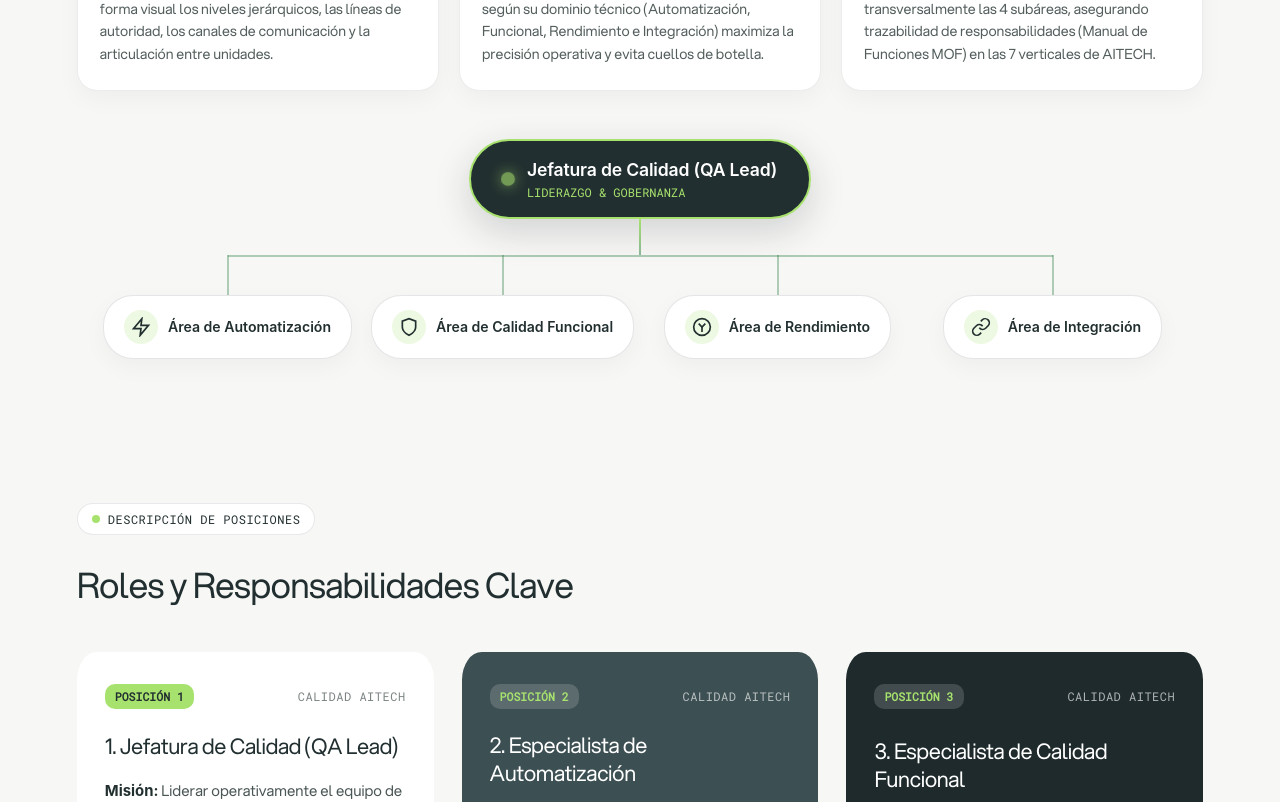
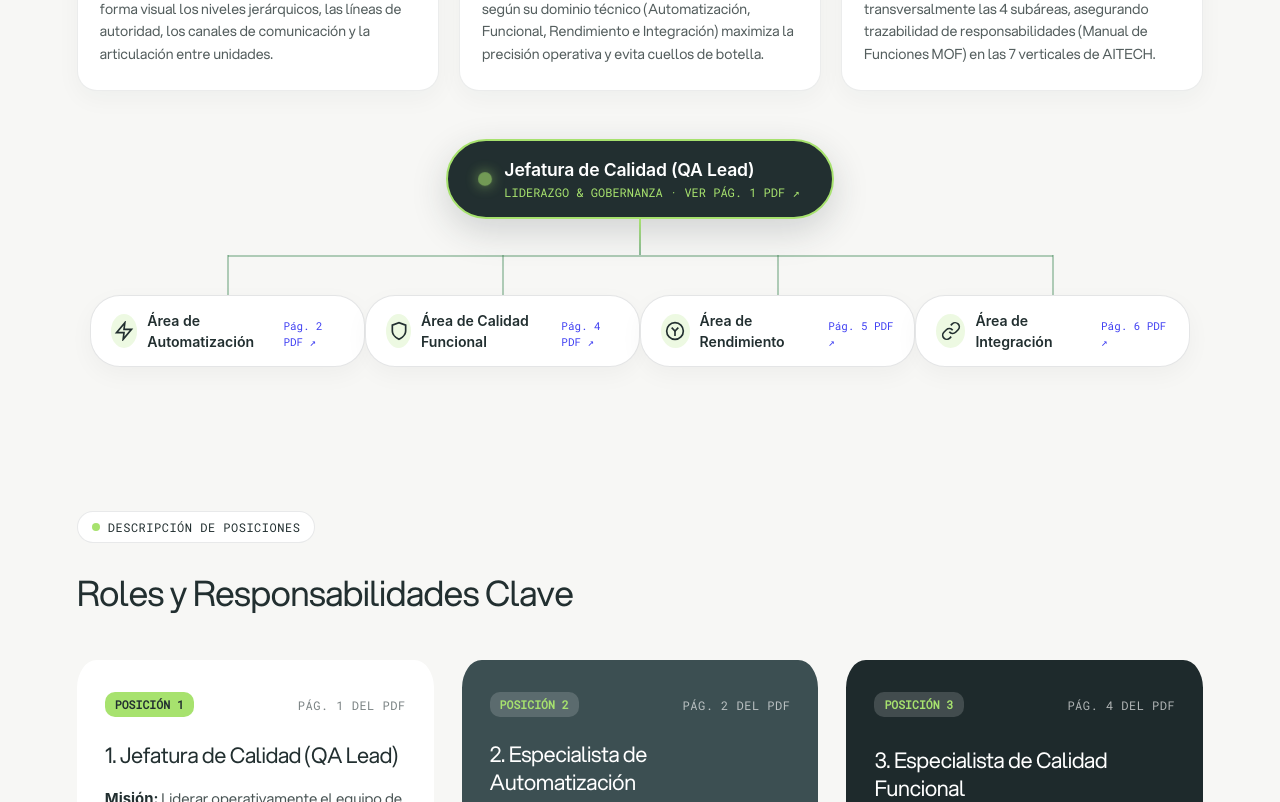
Before and after one commit to chriscc27/dinastia_arias, a React (Vite) app: page / in a window 1280 px wide. Shown: the part 11198-12000 px from the top of the page. Built offline with nearby package versions, Linux system fonts and the light colour scheme; a web font is replaced by a local one.

Commit message:
feat(org): link organigram nodes and position cards to exact PDF pages

```diff
--- a/src/components/OrgChartSection.jsx
+++ b/src/components/OrgChartSection.jsx
@@ -96,17 +96,22 @@ export default function OrgChartSection() {
       <div className="org-interactive-wrapper">
         {/* Nodo Raíz (Jefatura) */}
         <div className="org-root-node-container">
-          <div
+          <a
+            href={positions[0].pdfUrl}
+            target="_blank"
+            rel="noopener noreferrer"
             className={`org-lead-card ${activeArea === 1 ? 'is-active' : ''}`}
             onMouseEnter={() => setActiveArea(1)}
             onMouseLeave={() => setActiveArea(null)}
+            style={{ textDecoration: 'none', cursor: 'pointer' }}
+            title="Abrir descripción de Jefatura de Calidad en el PDF (Página 1)"
           >
             <span className="lead-pulse-dot" />
             <div className="lead-text-group">
               <span className="lead-role">Jefatura de Calidad (QA Lead)</span>
-              <span className="lead-tag">Liderazgo & Gobernanza</span>
+              <span className="lead-tag">Liderazgo & Gobernanza · Ver Pág. 1 PDF ↗</span>
             </div>
-          </div>
+          </a>
           <div className="org-root-stem-line" />
         </div>
 
@@ -122,18 +127,35 @@ export default function OrgChartSection() {
               : 'line-middle';
 
             const isActive = activeArea === area.positionId;
+            const matchedPosition = positions.find((p) => p.id === area.positionId);
 
             return (
               <div className="org-branch-col" key={area.id}>
                 <div className={`org-line-connector ${connectorClass} ${isActive ? 'active-line' : ''}`} />
-                <div
+                <a
+                  href={matchedPosition ? matchedPosition.pdfUrl : '#'}
+                  target="_blank"
+                  rel="noopener noreferrer"
                   className={`org-child-card ${isActive ? 'is-active' : ''}`}
                   onMouseEnter={() => setActiveArea(area.positionId)}
                   onMouseLeave={() => setActiveArea(null)}
+                  style={{ textDecoration: 'none', cursor: 'pointer' }}
+                  title={`Abrir ${area.name} en el PDF (Página ${matchedPosition?.pdfPage || 1})`}
                 >
                   <div className="child-icon-box">{area.icon}</div>
                   <span className="child-name-text">{area.name}</span>
-                </div>
+                  <span
+                    style={{
+                      display: 'block',
+                      marginTop: '6px',
+                      fontSize: '0.68rem',
+                      fontFamily: 'var(--font-mono)',
+                      opacity: 0.75,
+                    }}
+                  >
+                    Pág. {matchedPosition?.pdfPage} PDF ↗
+                  </span>
+                </a>
               </div>
             );
           })}
@@ -172,7 +194,7 @@ export default function OrgChartSection() {
                     <span className="card-meta-badge">
                       POSICIÓN {pos.id}
                     </span>
-                    <span className="meta-date">CALIDAD AITECH</span>
+                    <span className="meta-date">PÁG. {pos.pdfPage} DEL PDF</span>
                   </div>
 
                   <h4 className="pos-title">{pos.title}</h4>
@@ -187,7 +209,7 @@ export default function OrgChartSection() {
 
                   {/* Texto de Acción "VER MÁS DETALLES" */}
                   <div className="cutout-action-row">
-                    <span className="cutout-link-text">VER MÁS DETALLES</span>
+                    <span className="cutout-link-text">IR A PÁGINA {pos.pdfPage} DEL PDF</span>
                   </div>
                 </div>
               </a>
@@ -198,7 +220,7 @@ export default function OrgChartSection() {
                 target="_blank"
                 rel="noopener noreferrer"
                 className="cutout-pocket-arrow-btn"
-                aria-label={`Ver más detalles de ${pos.title}`}
+                aria-label={`Ver más detalles de ${pos.title} en la página ${pos.pdfPage} del PDF`}
               >
                 <svg width="14" height="14" viewBox="0 0 10 10" fill="none">
                   <path fill="currentColor" d="M7.703 5.8H.398V4.6h7.305l-3.36-3.36.855-.84 4.8 4.8-4.8 4.8-.855-.84 3.36-3.36Z" />
--- a/src/data/positionsData.js
+++ b/src/data/positionsData.js
@@ -5,7 +5,8 @@ export const positions = [
     mision: 'Liderar operativamente el equipo de QA, traduciendo la estrategia de calidad en planes concretos y asegurando coordinación total.',
     funciones: 'Distribuir tareas, dar seguimiento a KPIs, aprobar planes de prueba, escalar riesgos críticos y realizar mentoring.',
     themeClass: 'theme-white',
-    pdfUrl: `${import.meta.env.BASE_URL}docs/Descripcion_Posiciones_QA.pdf`,
+    pdfPage: 1,
+    pdfUrl: `${import.meta.env.BASE_URL}docs/Descripcion_Posiciones_QA.pdf#page=1`,
   },
   {
     id: 2,
@@ -13,7 +14,8 @@ export const positions = [
     mision: 'Diseñar, desarrollar y mantener frameworks automatizados para reducir tiempos de regresión y acelerar la detección de defectos.',
     funciones: 'Diseño de scripts, integración en pipelines de CI/CD y mantenimiento de la cobertura de pruebas.',
     themeClass: 'theme-slate',
-    pdfUrl: `${import.meta.env.BASE_URL}docs/Descripcion_Posiciones_QA.pdf`,
+    pdfPage: 2,
+    pdfUrl: `${import.meta.env.BASE_URL}docs/Descripcion_Posiciones_QA.pdf#page=2`,
   },
   {
     id: 3,
@@ -21,7 +23,8 @@ export const positions = [
     mision: 'Verificar que las funcionalidades cumplan requisitos definidos, ejecutando pruebas manuales y exploratorias.',
     funciones: 'Diseño de casos de prueba, validación de historias de usuario, reporte de defectos y pruebas UAT.',
     themeClass: 'theme-charcoal',
-    pdfUrl: `${import.meta.env.BASE_URL}docs/Descripcion_Posiciones_QA.pdf`,
+    pdfPage: 4,
+    pdfUrl: `${import.meta.env.BASE_URL}docs/Descripcion_Posiciones_QA.pdf#page=4`,
   },
   {
     id: 4,
@@ -29,7 +32,8 @@ export const positions = [
     mision: 'Evaluar estabilidad, velocidad y escalabilidad bajo condiciones de carga para anticipar problemas en producción.',
     funciones: 'Pruebas de carga/estrés, análisis de métricas de rendimiento y elaboración de reportes de optimización.',
     themeClass: 'theme-emerald',
-    pdfUrl: `${import.meta.env.BASE_URL}docs/Descripcion_Posiciones_QA.pdf`,
+    pdfPage: 5,
+    pdfUrl: `${import.meta.env.BASE_URL}docs/Descripcion_Posiciones_QA.pdf#page=5`,
   },
   {
     id: 5,
@@ -37,6 +41,7 @@ export const positions = [
     mision: 'Validar que distintos componentes y servicios interactúen correctamente, asegurando la coherencia de extremo a extremo.',
     funciones: 'Ejecución de pruebas entre módulos/APIs, verificación de flujos y reporte de incompatibilidades.',
     themeClass: 'theme-mint',
-    pdfUrl: `${import.meta.env.BASE_URL}docs/Descripcion_Posiciones_QA.pdf`,
+    pdfPage: 6,
+    pdfUrl: `${import.meta.env.BASE_URL}docs/Descripcion_Posiciones_QA.pdf#page=6`,
   },
 ];
```
